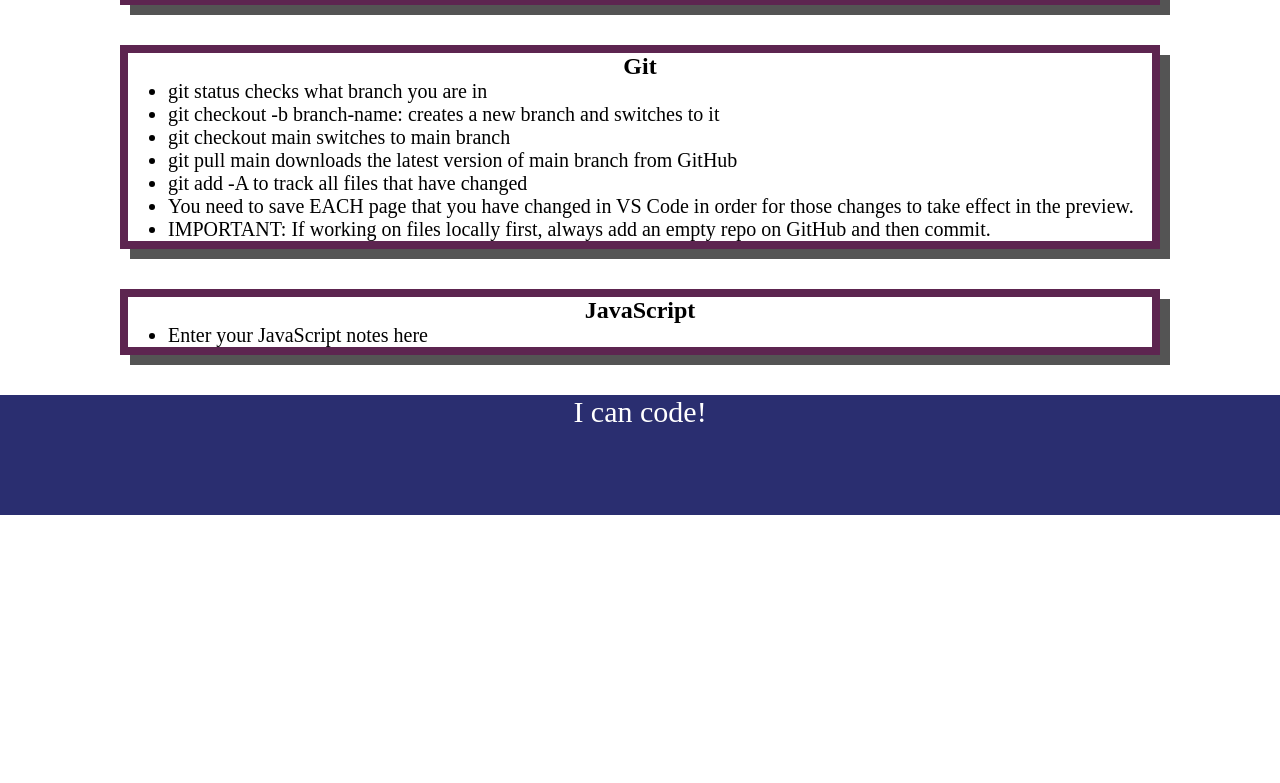
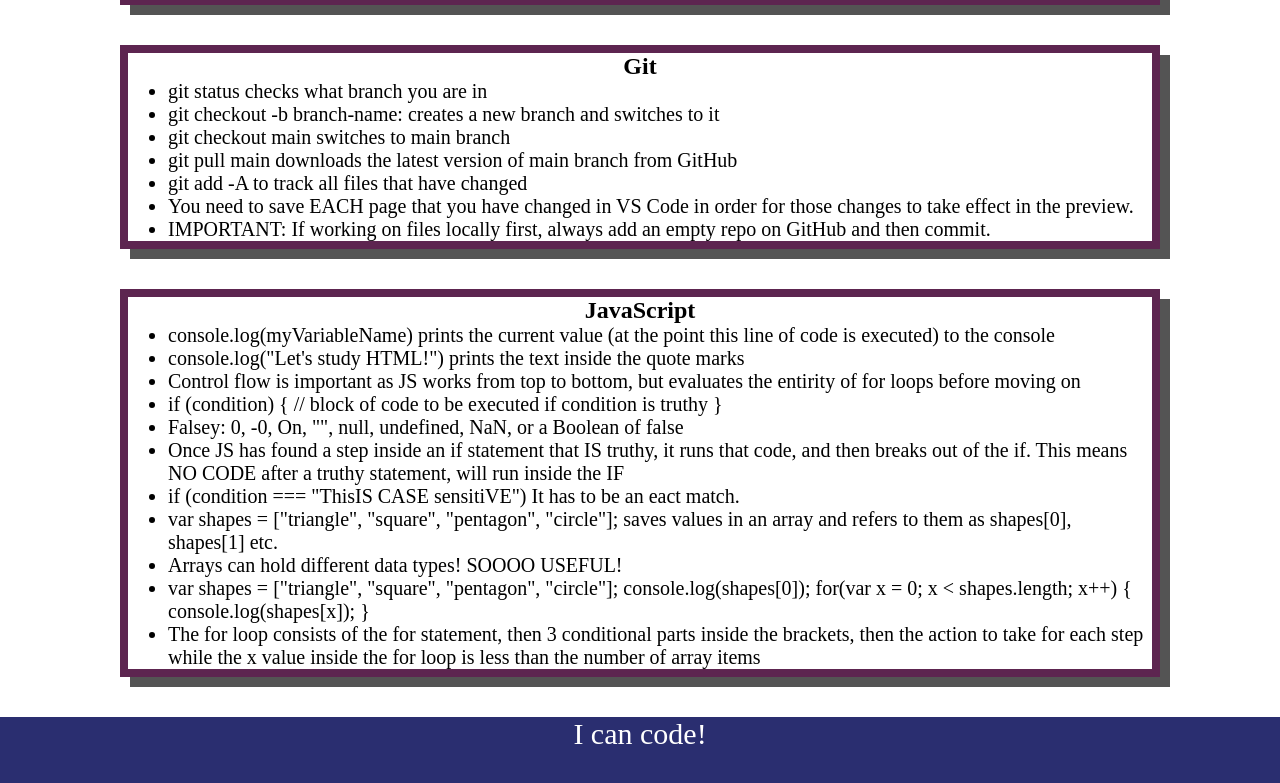
Before and after one commit to TweetingCynical/prework-guide, a plain HTML site: page index.html in a window 1280 px wide. Shown: the part 511-1294 px from the top of the page. Before the commit the page ends 1026 px from the top, so only its background shows below. Drawn offline with Linux system fonts and the light colour scheme.

Commit message:
Added javascript coding to return a variable to the console from an array

```diff
--- /dev/null
+++ b/assets/script.js
@@ -0,0 +1,19 @@
+var topics = ['HTML', 'CSS', 'Git', 'JavaScript'];
+
+for (var x = 0; x < topics.length; x++) {
+    console.log(topics[x]);
+}
+
+/*
+if (topic === 'HTML') {
+ console.log("Let's study HTML!");
+} else if (topic === 'CSS') {
+ console.log("Let's study CSS!");
+} else if (topic === 'Git') {
+ console.log("Let's study Git!");
+} else if (topic === 'JavaScript') {
+ console.log("Let's study JavaScript!");
+} else {
+ console.log('Please try again!');
+}
+*/
--- a/index.html
+++ b/index.html
@@ -4,13 +4,14 @@
     <meta charset="UTF-8" />
     <meta http-equiv="X-UA-Compatible" content="IE=edge" />
     <meta name="viewport" content="width=device-width, initial-scale=1.0" />
-    <link rel="stylesheet" href="./assets/style.css">
+    <link rel="stylesheet" href="./assets/style.css" type="text/css">
     <title>Prework Study Guide</title>
   </head>
   <body>
-    <header id="header">
+  <header id="header">
       <h1>Prework Study Guide</h1>
       <img src="./assets/bowtie-cat.png" alt="Profile image of cat wearing a bow tie." />
+      <h2>✨ Open the Console to See What's Happening ✨</h2>
     </header>
     <main>
       <section class="card" id="html-section">
@@ -51,7 +52,23 @@
       <section class="card" id="javascript-section">
         <h2>JavaScript</h2>
           <ul>
-          <li>Enter your JavaScript notes here</li>
+          <li>console.log(myVariableName) prints the current value (at the point this line of code is executed) to the console</li>
+          <li>console.log("Let's study HTML!") prints the text inside the quote marks</li>
+          <li>Control flow is important as JS works from top to bottom, but evaluates the entirity of for loops before moving on</li>
+          <li>if (condition) {
+            // block of code to be executed if condition is truthy
+           }</li>
+           <li>Falsey: 0, -0, On, "", null, undefined, NaN, or a Boolean of false</li>
+           <li>Once JS has found a step inside an if statement that IS truthy, it runs that code, and then breaks out of the if. This means NO CODE after a truthy statement, will run inside the IF</li>
+           <li>if (condition === "ThisIS CASE sensitiVE") It has to be an eact match.</li>
+           <li>var shapes = ["triangle", "square", "pentagon", "circle"]; saves values in an array and refers to them as shapes[0], shapes[1] etc.</li>
+           <li>Arrays can hold different data types! SOOOO USEFUL!</li>
+           <li>var shapes = ["triangle", "square", "pentagon", "circle"];
+            console.log(shapes[0]);
+            for(var x = 0; x < shapes.length; x++) {
+                console.log(shapes[x]);
+               }</li>
+            <li>The for loop consists of the for statement, then 3 conditional parts inside the brackets, then the action to take for each step while the x value inside the for loop is less than the number of array items</li>
           </ul>
       </section>
     </main>
@@ -60,6 +77,6 @@
       <p>I can code!</p>
     </footer>
 
-    <script src="scripts/main.js"></script>
+    <script src="./assets/script.js"></script>
   </body>
 </html>
```
Also changed, not shown: scripts/main.js (deleted).
